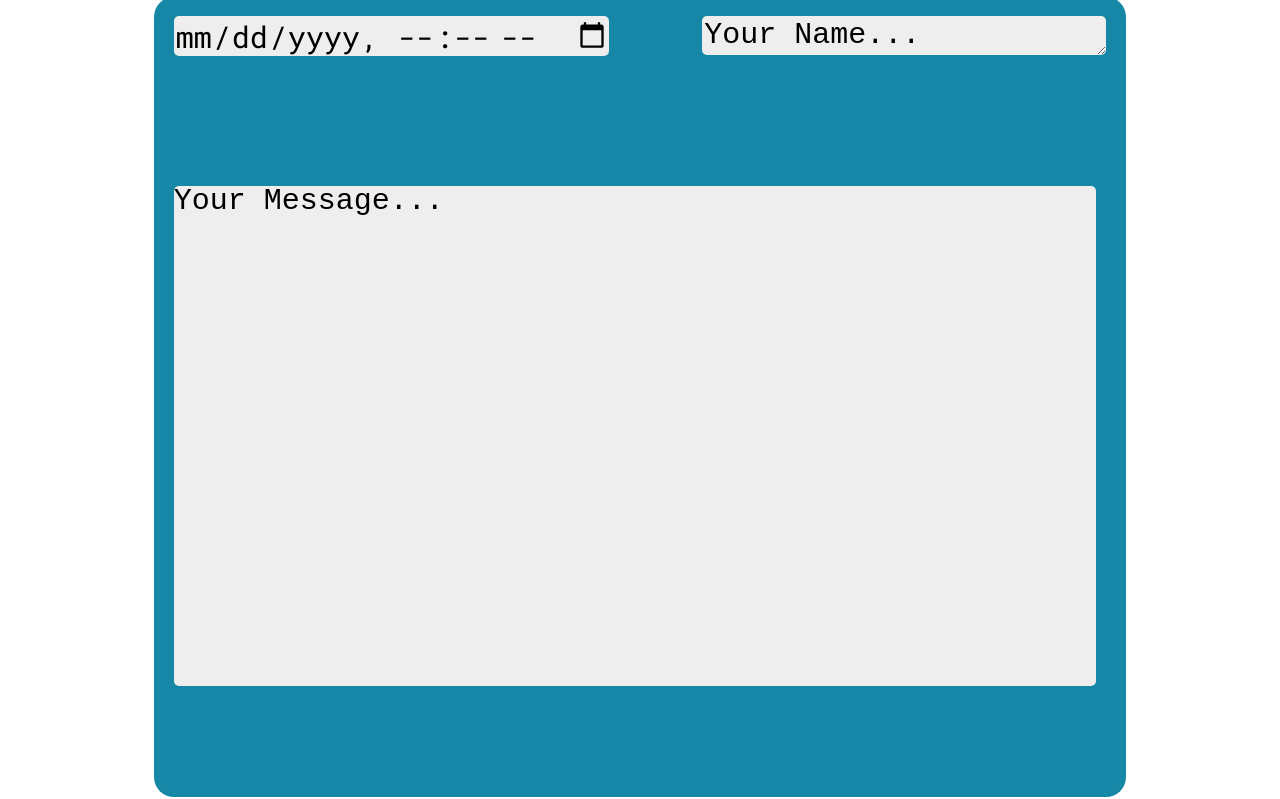
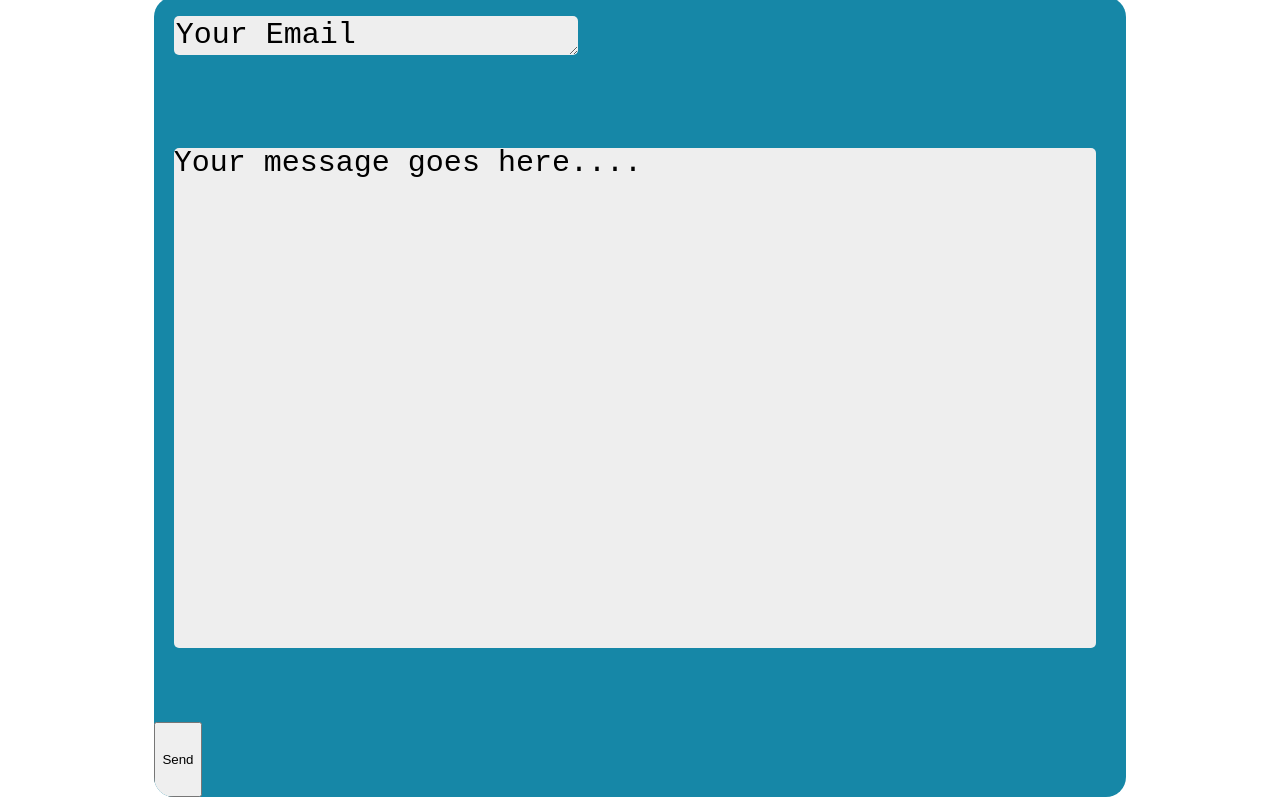
Before and after one commit to ArceusMaxis/leetteers, a plain HTML site: page index.html in a window 1280 px wide. Shown: the part 154-953 px from the top of the page. Drawn offline with nearby package versions, Linux system fonts and the light colour scheme.

Commit message:
Update index.html

```diff
--- a/index.html
+++ b/index.html
@@ -2,8 +2,8 @@
 <html>
 <head>
 <meta name="viewport" content="width=device-width, initial-scale=1">
+<title>Leetteers</title>
 <link rel="stylesheet" href="./style.css">
-<title>Leetteers</title>
 </head>
 <body>
 <!--scripts-->
@@ -16,12 +16,14 @@
     <div class="button">🌓</div>
     </button>
 </div>
-<!--input boxes-->
-<div class="letter">
-    <input type="datetime-local" name="time" id="time"></input>
-    <textarea type="text" name="sender" id="sender">Your Name...</textarea>
-    <textarea type="text" name="message" id="message">Your Message...</textarea>
-</div>
+<!--input boxes using GetForm-->
+<form action="https://getform.io/f/33a1233d-0c3c-4ec6-8fab-98913039c9d3" method="POST" class="letter">
+
+    <textarea type="email" name="email" id="sender">Your Email</textarea>
+    <textarea type="text" name="message" id="message">Your message goes here....</textarea>
+    <button type="submit" class="submit">Send</button>
+
+  </form>
 <!--the end-->
 </body>
 </html>
```
